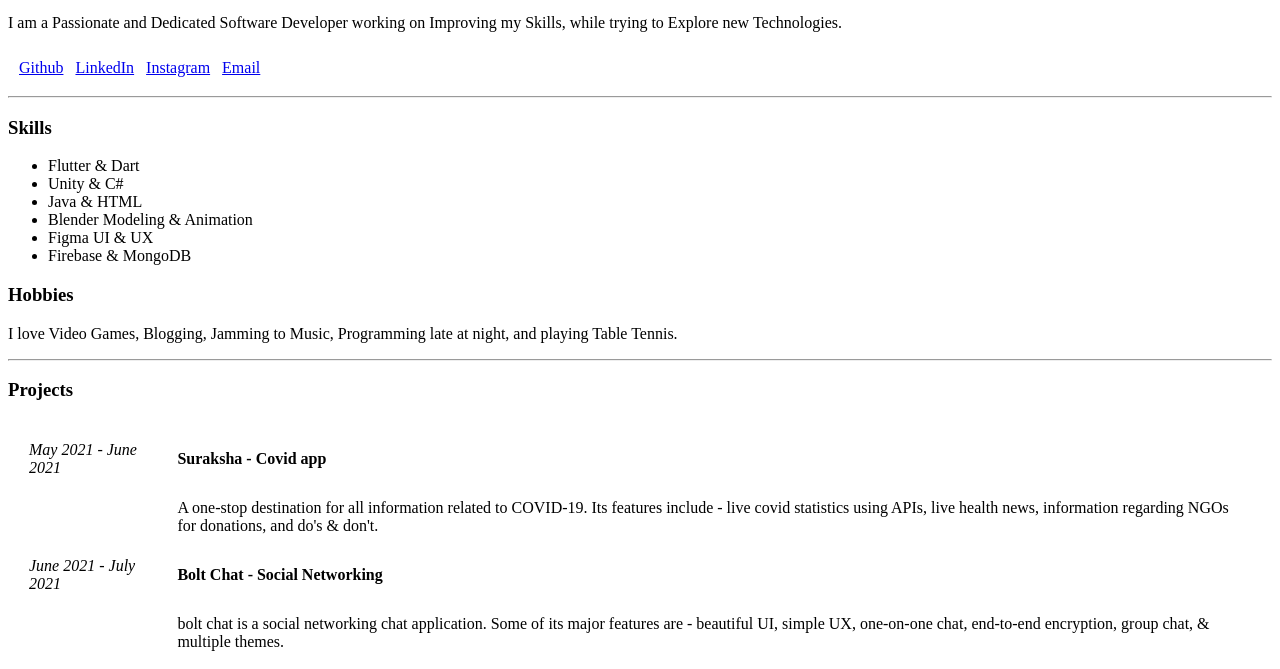
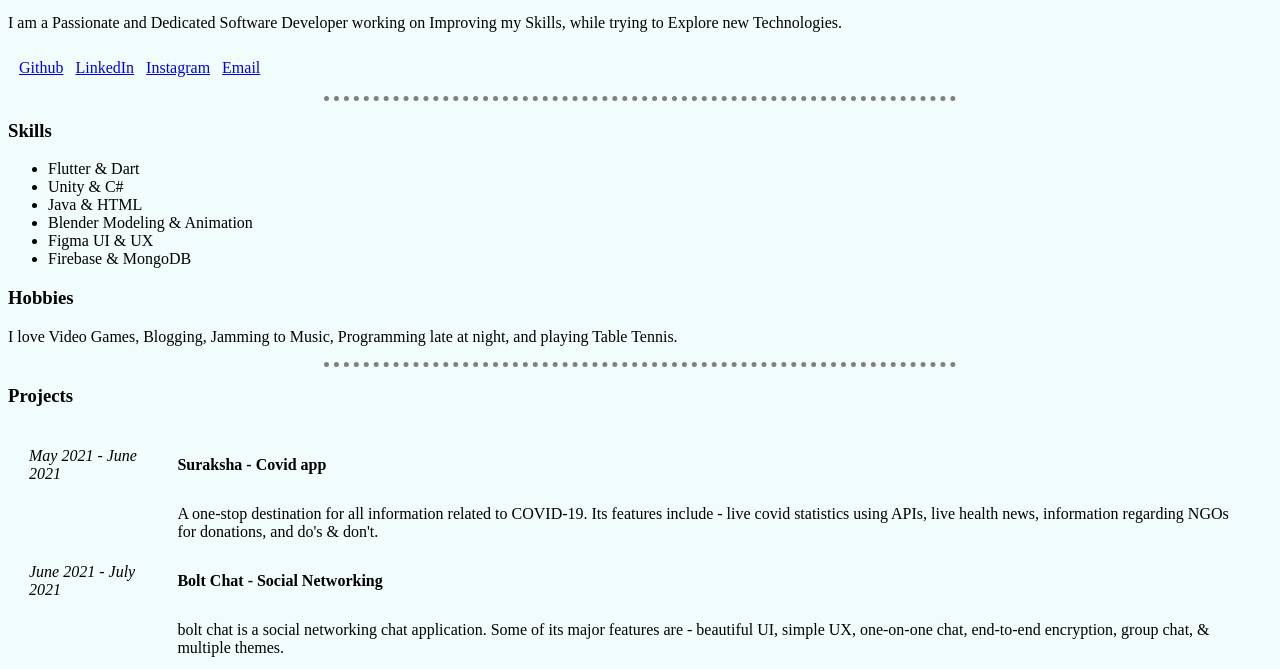
Before and after one commit to Developing-Gamer/Resume-html, a plain HTML site: page index.html in a window 1280 px wide. Shown: the part 100-769 px from the top of the page. Drawn offline with Linux system fonts and the light colour scheme.

Commit message:
adding basic css

```diff
--- /dev/null
+++ b/css/styles.css
@@ -0,0 +1,11 @@
+body {
+    background-color: rgba(241, 252, 252, 1);
+}
+
+hr {
+    border-color: grey;
+    border-style: none;
+    border-top-style: dotted;
+    border-width: 5px;
+    width: 50%;
+}
--- a/index.html
+++ b/index.html
@@ -4,6 +4,7 @@
 
     <head>
         <title>Armaan Jain Resume</title>
+        <link rel="stylesheet" href="css/styles.css">
     </head>
 
     <body>
```
